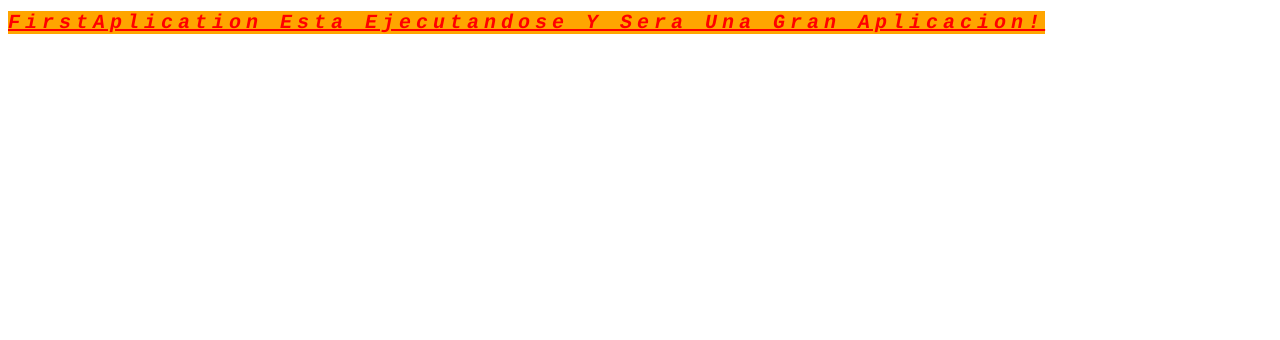
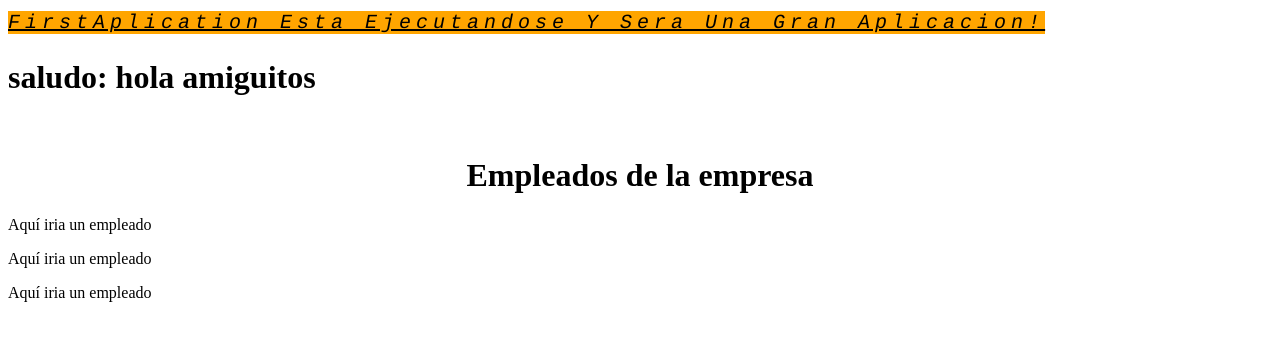
Before and after one commit to ndrr15/firstAplication, an Angular app: page / in a window 1280 px wide. Shown: the top 340 px of the page. Built offline with nearby package versions, Linux system fonts and the light colour scheme.

Commit message:
unidad 5 vista y aplicada

```diff
--- /dev/null
+++ b/src/app/Empleados/Empleados.component.css
@@ -0,0 +1,3 @@
+h1 {
+    text-align: center;
+}
--- /dev/null
+++ b/src/app/Empleados/Empleados.component.html
@@ -0,0 +1,4 @@
+<h1>Empleados de la empresa</h1>
+<app-empleado></app-empleado>
+<app-empleado></app-empleado>
+<app-empleado></app-empleado>
--- /dev/null
+++ b/src/app/Empleados/Empleados.component.ts
@@ -0,0 +1,12 @@
+import { Component } from '@angular/core';
+
+@Component({
+    selector: "app-empleados",
+    templateUrl: "./Empleados.component.html",
+    styleUrls: ["./Empleados.component.css"]
+})
+
+export class empleadosComponent {
+  title = 'firstAplication';
+  saludo = 'hola amiguitos';
+}
--- a/src/app/app.component.css
+++ b/src/app/app.component.css
@@ -1,9 +1,8 @@
 span {
     background-color: orange;
-    color:red;
+    color:black;
     font-size:20px;
     font-family:Courier;
-    font-weight:bold;
     font-style:italic;
     line-height:30px;
     letter-spacing:5px;
--- a/src/app/app.component.html
+++ b/src/app/app.component.html
@@ -1,2 +1,6 @@
 
 <span>{{ title }} Esta ejecutandose y sera una gran aplicacion!</span>
+<br/>
+<h1>saludo: {{ saludo }} </h1>
+<br/>
+<app-empleados></app-empleados>
--- a/src/app/app.component.ts
+++ b/src/app/app.component.ts
@@ -1,10 +1,11 @@
 import { Component } from '@angular/core';
 
 @Component({
-  selector: 'app-root',
+  selector: 'app-raiz',
   templateUrl: './app.component.html',
   styleUrls: ['./app.component.css']
 })
 export class AppComponent {
   title = 'firstAplication';
+  saludo = 'hola amiguitos';
 }
--- a/src/app/app.module.ts
+++ b/src/app/app.module.ts
@@ -3,10 +3,12 @@
 
 import { AppRoutingModule } from './app-routing.module';
 import { AppComponent } from './app.component';
+import { empleadosComponent } from './Empleados/Empleados.component';
+import { EmpleadoComponent } from './empleado/empleado.component';
 
 @NgModule({
   declarations: [
-    AppComponent
+    AppComponent, empleadosComponent, EmpleadoComponent
   ],
   imports: [
     BrowserModule,
--- /dev/null
+++ b/src/app/empleado/empleado.component.html
@@ -0,0 +1 @@
+<p>Aquí iria un empleado</p>
--- /dev/null
+++ b/src/app/empleado/empleado.component.ts
@@ -0,0 +1,15 @@
+import { Component, OnInit } from '@angular/core';
+
+@Component({
+  selector: 'app-empleado',
+  templateUrl: './empleado.component.html',
+  styleUrls: ['./empleado.component.css']
+})
+export class EmpleadoComponent implements OnInit {
+
+  constructor() { }
+
+  ngOnInit(): void {
+  }
+
+}
--- a/src/index.html
+++ b/src/index.html
@@ -8,6 +8,6 @@
   <link rel="icon" type="image/x-icon" href="favicon.ico">
 </head>
 <body>
-  <app-root></app-root>
+  <app-raiz></app-raiz>
 </body>
 </html>
```
Also changed, not shown: src/app/empleado/empleado.component.css (added), 1 other file (tests, documents, lock files or other folders).
